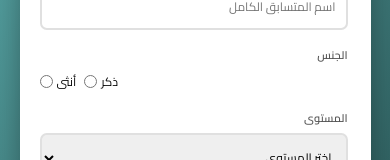
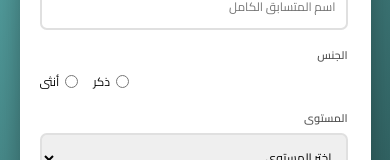
Before and after one commit to hamzaconcepts-eng/qce1447, a Next.js app: page /dashboard/register in a window 390 px wide. Shown: the part 266-426 px from the top of the page. Built offline with nearby package versions, Linux system fonts and the light colour scheme; sample sign-in values are in the browser's storage.

Commit message:
Make live stats page fully responsive for all devices

```diff
--- a/src/app/dashboard/register/page.tsx
+++ b/src/app/dashboard/register/page.tsx
@@ -537,37 +537,44 @@ export default function RegisterPage() {
                     </label>
                     <div style={{
                       display: 'flex',
-                      gap: 'clamp(8px, 1.2vw, 15px)',
-                      justifyContent: 'flex-end'
+                      gap: 'clamp(15px, 2vw, 25px)',
+                      justifyContent: 'flex-end',
+                      direction: 'rtl'
                     }}>
                       <label style={{
                         display: 'flex',
                         alignItems: 'center',
                         cursor: 'pointer',
-                        fontSize: 'clamp(12px, 1.4vw, 14px)'
+                        fontSize: 'clamp(12px, 1.4vw, 14px)',
+                        flexDirection: 'row-reverse',
+                        gap: 'clamp(6px, 0.8vw, 10px)'
                       }}>
-                        <span style={{ marginLeft: 'clamp(4px, 0.6vw, 8px)' }}>ذكر</span>
+                        <span>ذكر</span>
                         <input
                           type="radio"
                           name="gender"
                           value="male"
                           checked={gender === 'male'}
                           onChange={(e) => setGender(e.target.value)}
+                          style={{ cursor: 'pointer' }}
                         />
                       </label>
                       <label style={{
                         display: 'flex',
                         alignItems: 'center',
                         cursor: 'pointer',
-                        fontSize: 'clamp(12px, 1.4vw, 14px)'
+                        fontSize: 'clamp(12px, 1.4vw, 14px)',
+                        flexDirection: 'row-reverse',
+                        gap: 'clamp(6px, 0.8vw, 10px)'
                       }}>
-                        <span style={{ marginLeft: 'clamp(4px, 0.6vw, 8px)' }}>أنثى</span>
+                        <span>أنثى</span>
                         <input
                           type="radio"
                           name="gender"
                           value="female"
                           checked={gender === 'female'}
                           onChange={(e) => setGender(e.target.value)}
+                          style={{ cursor: 'pointer' }}
                         />
                       </label>
                     </div>
```
